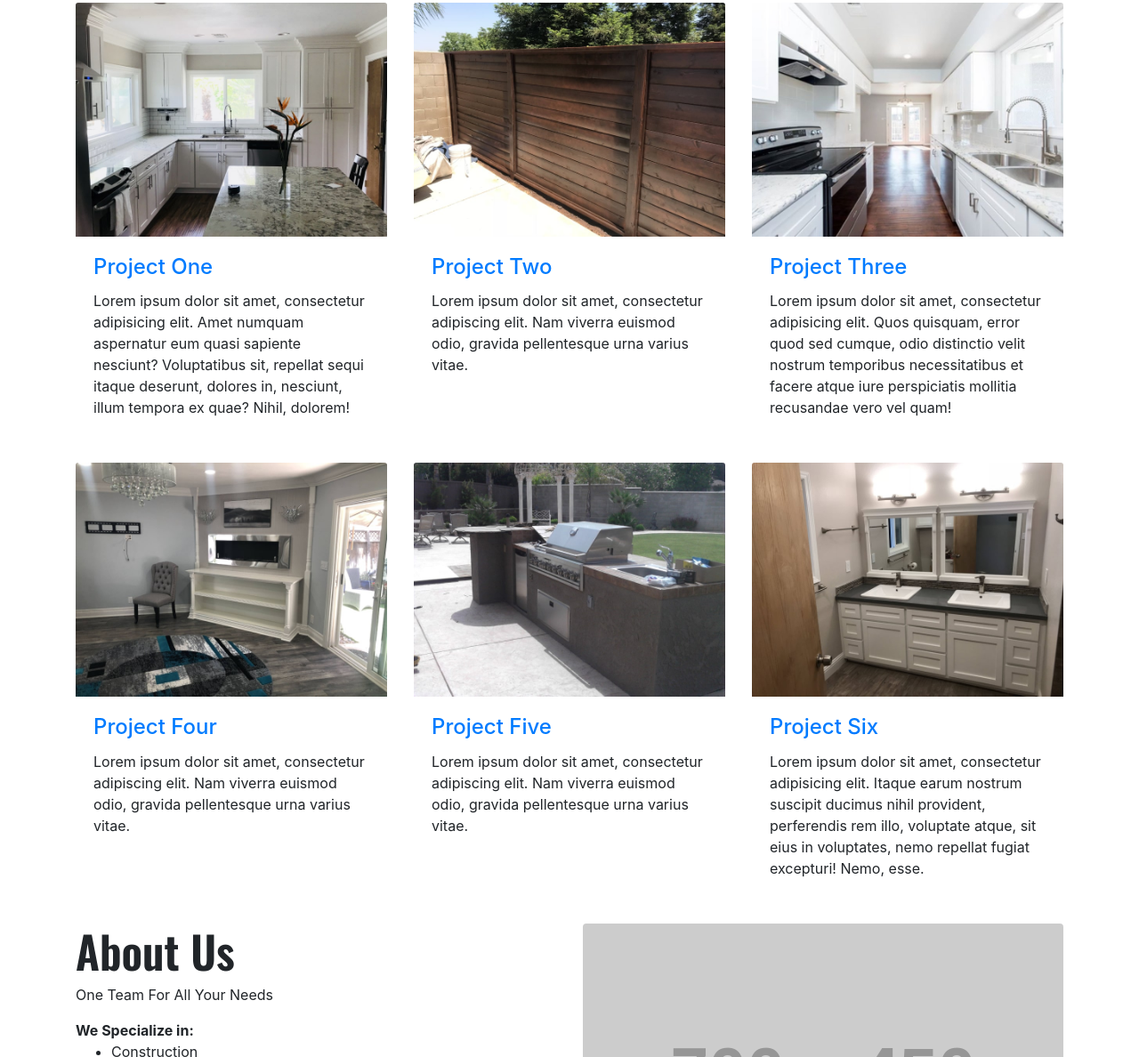
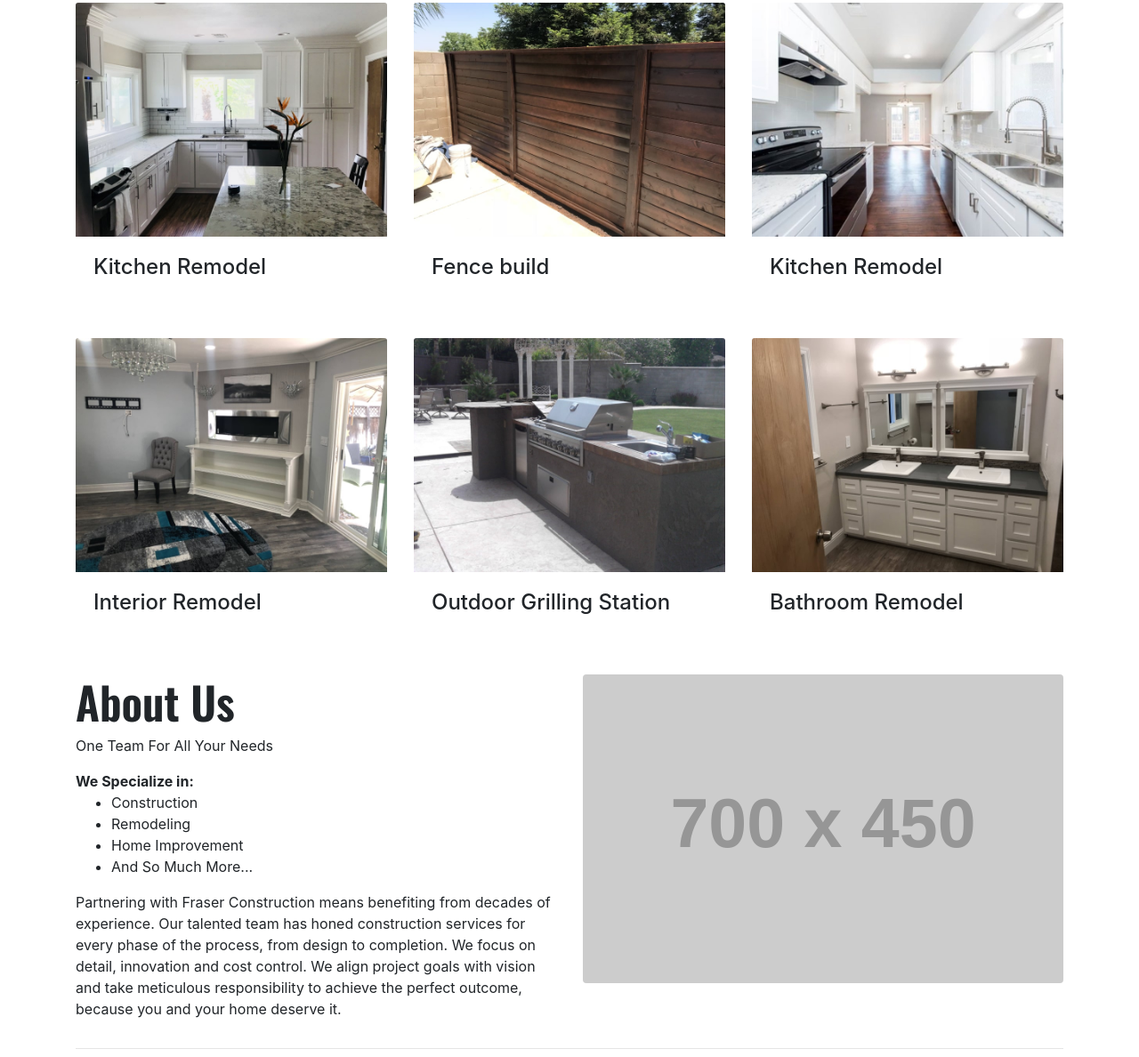
Before and after one commit to fraserConMedia/Website, a plain HTML site: page index.html in a window 1280 px wide. Shown: the part 1316-2504 px from the top of the page at 89% size. Drawn offline with nearby package versions, Linux system fonts and the light colour scheme; placeholder pictures from the web are drawn by us.

```diff
--- a/index.html
+++ b/index.html
@@ -106,9 +106,8 @@
           <a href="#"><img class="card-img-top" src="img/1.jpg" alt=""></a>
           <div class="card-body">
             <h4 class="card-title">
-              <a href="#">Project One</a>
+              <p>Kitchen Remodel</p>
             </h4>
-            <p class="card-text">Lorem ipsum dolor sit amet, consectetur adipisicing elit. Amet numquam aspernatur eum quasi sapiente nesciunt? Voluptatibus sit, repellat sequi itaque deserunt, dolores in, nesciunt, illum tempora ex quae? Nihil, dolorem!</p>
           </div>
         </div>
       </div>
@@ -117,9 +116,9 @@
           <a href="#"><img class="card-img-top" src="img/2-min.jpg" alt=""></a>
           <div class="card-body">
             <h4 class="card-title">
-              <a href="#">Project Two</a>
+              <p>Fence build</p>
             </h4>
-            <p class="card-text">Lorem ipsum dolor sit amet, consectetur adipiscing elit. Nam viverra euismod odio, gravida pellentesque urna varius vitae.</p>
+
           </div>
         </div>
       </div>
@@ -128,9 +127,8 @@
           <a href="#"><img class="card-img-top" src="img/kitchen.jpg" alt=""></a>
           <div class="card-body">
             <h4 class="card-title">
-              <a href="#">Project Three</a>
+              <p>Kitchen Remodel</p>
             </h4>
-            <p class="card-text">Lorem ipsum dolor sit amet, consectetur adipisicing elit. Quos quisquam, error quod sed cumque, odio distinctio velit nostrum temporibus necessitatibus et facere atque iure perspiciatis mollitia recusandae vero vel quam!</p>
           </div>
         </div>
       </div>
@@ -139,9 +137,8 @@
           <a href="#"><img class="card-img-top" src="img/7.jpg" alt=""></a>
           <div class="card-body">
             <h4 class="card-title">
-              <a href="#">Project Four</a>
+              <p>Interior Remodel</p>
             </h4>
-            <p class="card-text">Lorem ipsum dolor sit amet, consectetur adipiscing elit. Nam viverra euismod odio, gravida pellentesque urna varius vitae.</p>
           </div>
         </div>
       </div>
@@ -150,9 +147,8 @@
           <a href="#"><img class="card-img-top" src="img/17-min.jpg" alt=""></a>
           <div class="card-body">
             <h4 class="card-title">
-              <a href="#">Project Five</a>
+              <p>Outdoor Grilling Station</p>
             </h4>
-            <p class="card-text">Lorem ipsum dolor sit amet, consectetur adipiscing elit. Nam viverra euismod odio, gravida pellentesque urna varius vitae.</p>
           </div>
         </div>
       </div>
@@ -161,9 +157,8 @@
           <a href="#"><img class="card-img-top" src="img/3sized.jpg" alt=""></a>
           <div class="card-body">
             <h4 class="card-title">
-              <a href="#">Project Six</a>
+              <p>Bathroom Remodel</p>
             </h4>
-            <p class="card-text">Lorem ipsum dolor sit amet, consectetur adipisicing elit. Itaque earum nostrum suscipit ducimus nihil provident, perferendis rem illo, voluptate atque, sit eius in voluptates, nemo repellat fugiat excepturi! Nemo, esse.</p>
           </div>
         </div>
       </div>
```
